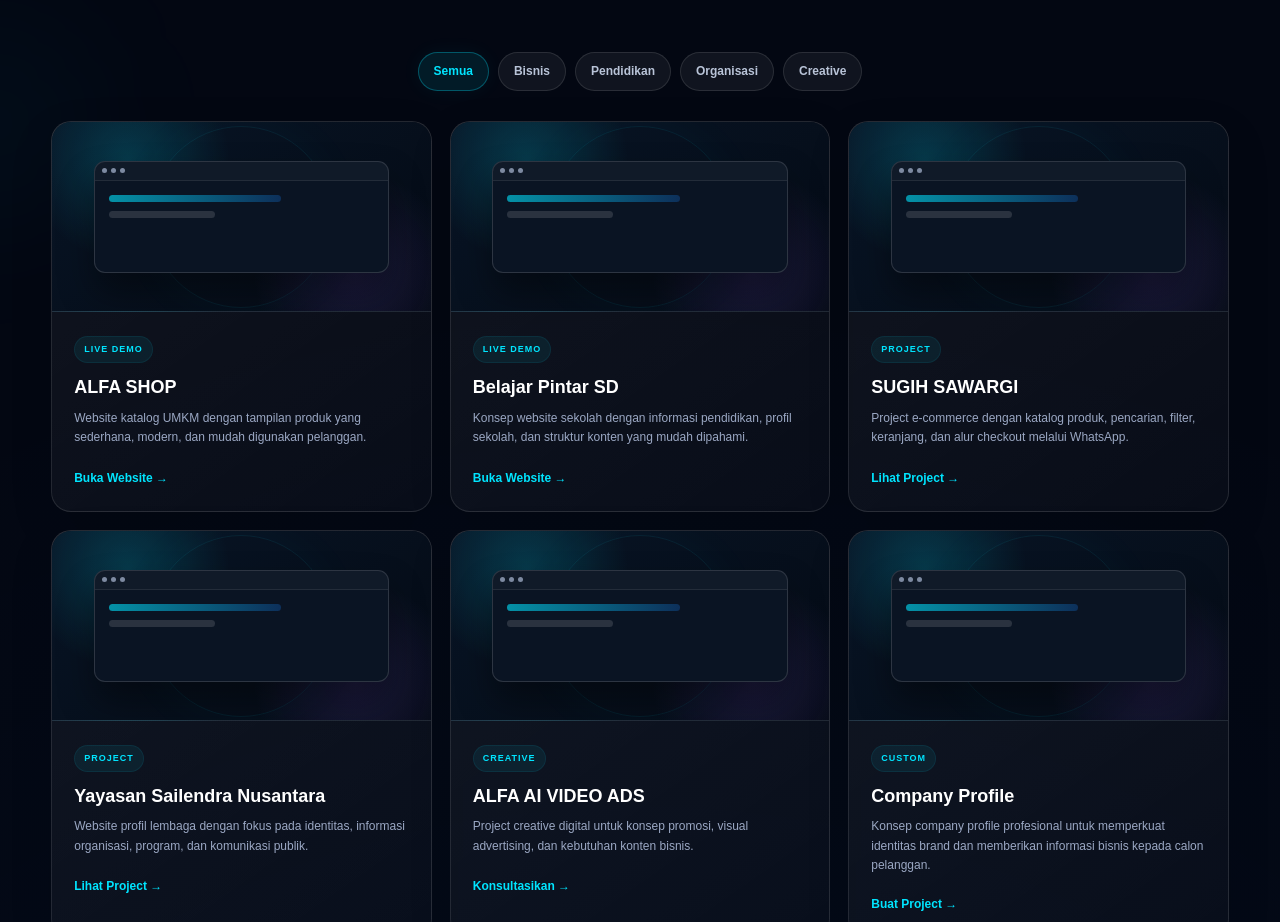
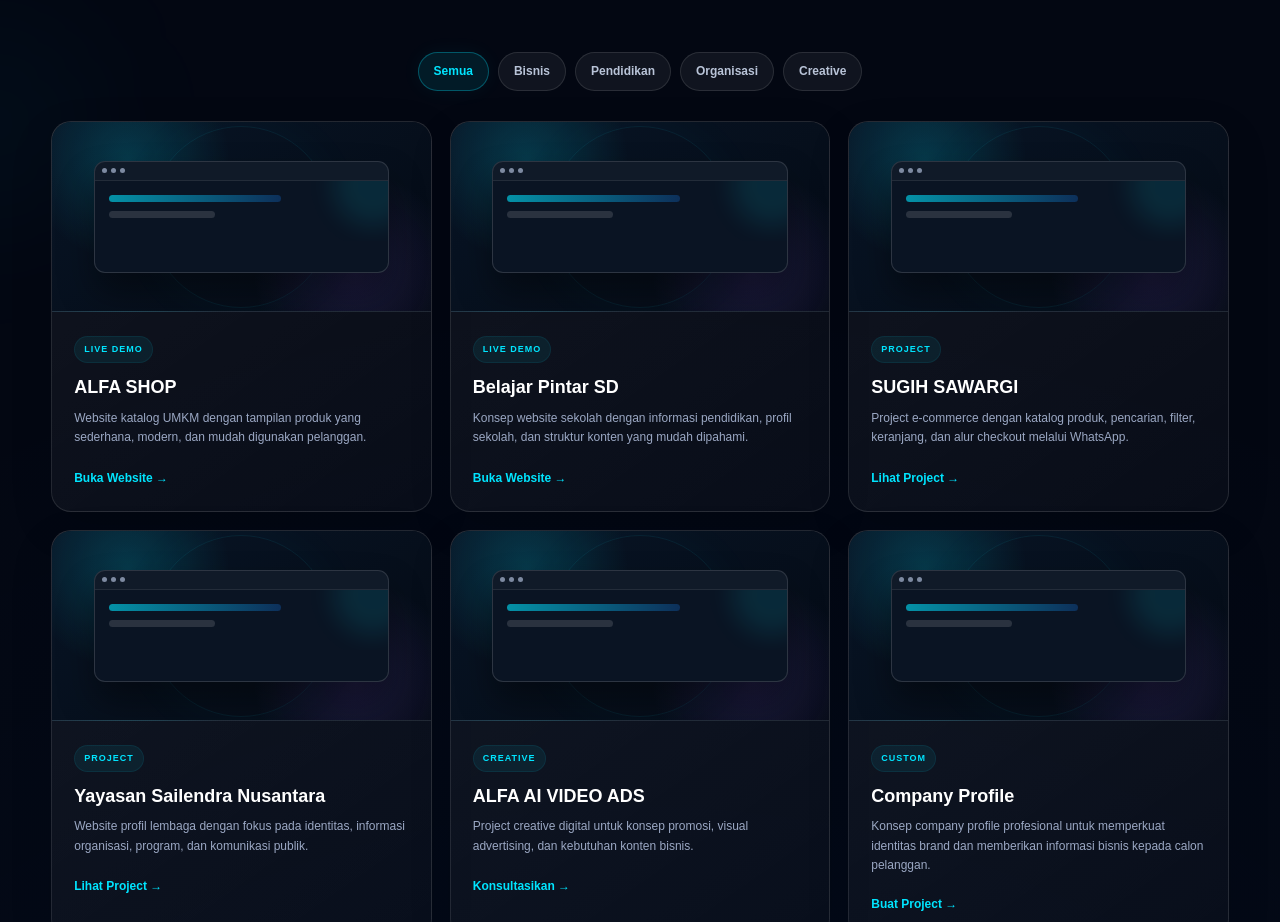
Before and after one commit to adnan0076767-lgtm/Alfa-Design, a plain HTML site: page index.html in a window 1280 px wide. Shown: the part 3065-3987 px from the top of the page. Drawn offline with Linux system fonts and the light colour scheme.

Commit message:
ALFA DESIGN V-MAX.2 VISUAL - Portfolio Enhancement

```diff
--- a/index.html
+++ b/index.html
@@ -1223,7 +1223,63 @@
       width:40%;
       background:rgba(255,255,255,.13);
     }
-
+/* ===== V-MAX.2 VISUAL ENHANCEMENT ===== */
+
+.portfolio-preview{
+  isolation:isolate;
+}
+
+.portfolio-preview::after{
+  content:"";
+  position:absolute;
+  inset:0;
+  background:
+    linear-gradient(
+      115deg,
+      transparent 20%,
+      rgba(255,255,255,.045) 45%,
+      transparent 70%
+    );
+  transform:translateX(-120%);
+  transition:transform .8s ease;
+  pointer-events:none;
+  z-index:2;
+}
+
+.portfolio-card:hover .portfolio-preview::after{
+  transform:translateX(120%);
+}
+
+.browser{
+  backdrop-filter:blur(8px);
+}
+
+.browser-body{
+  position:relative;
+  overflow:hidden;
+}
+
+.browser-body::before{
+  content:"";
+  position:absolute;
+  width:80px;
+  height:80px;
+  right:-25px;
+  top:-35px;
+  border-radius:50%;
+  background:rgba(0,229,255,.10);
+  filter:blur(12px);
+}
+
+.browser-line{
+  position:relative;
+  z-index:1;
+}
+
+.portfolio-card:hover .portfolio-preview{
+  box-shadow:
+    inset 0 0 45px rgba(0,229,255,.035);
+}
     .portfolio-info{
       padding:22px;
     }
```
